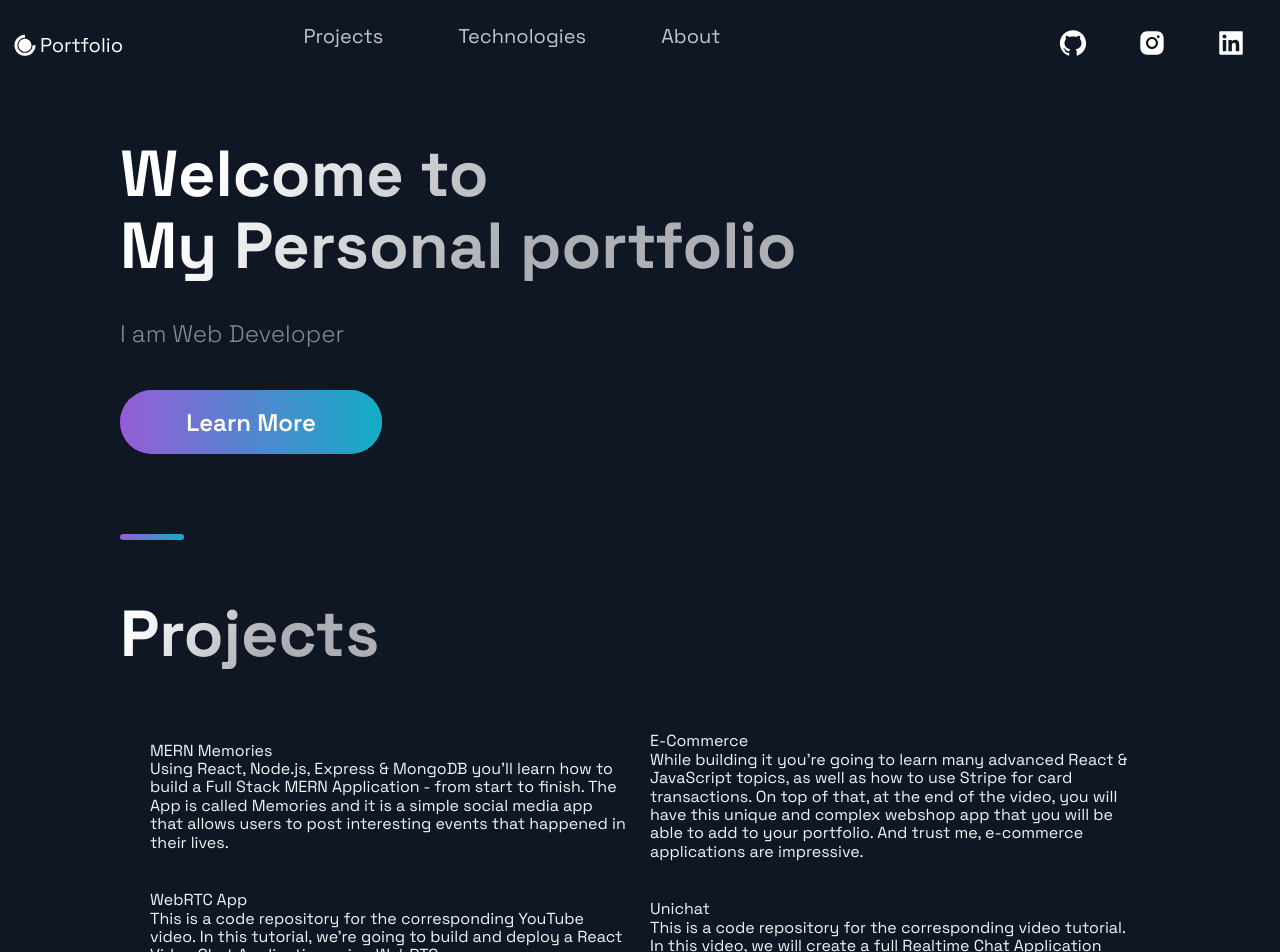
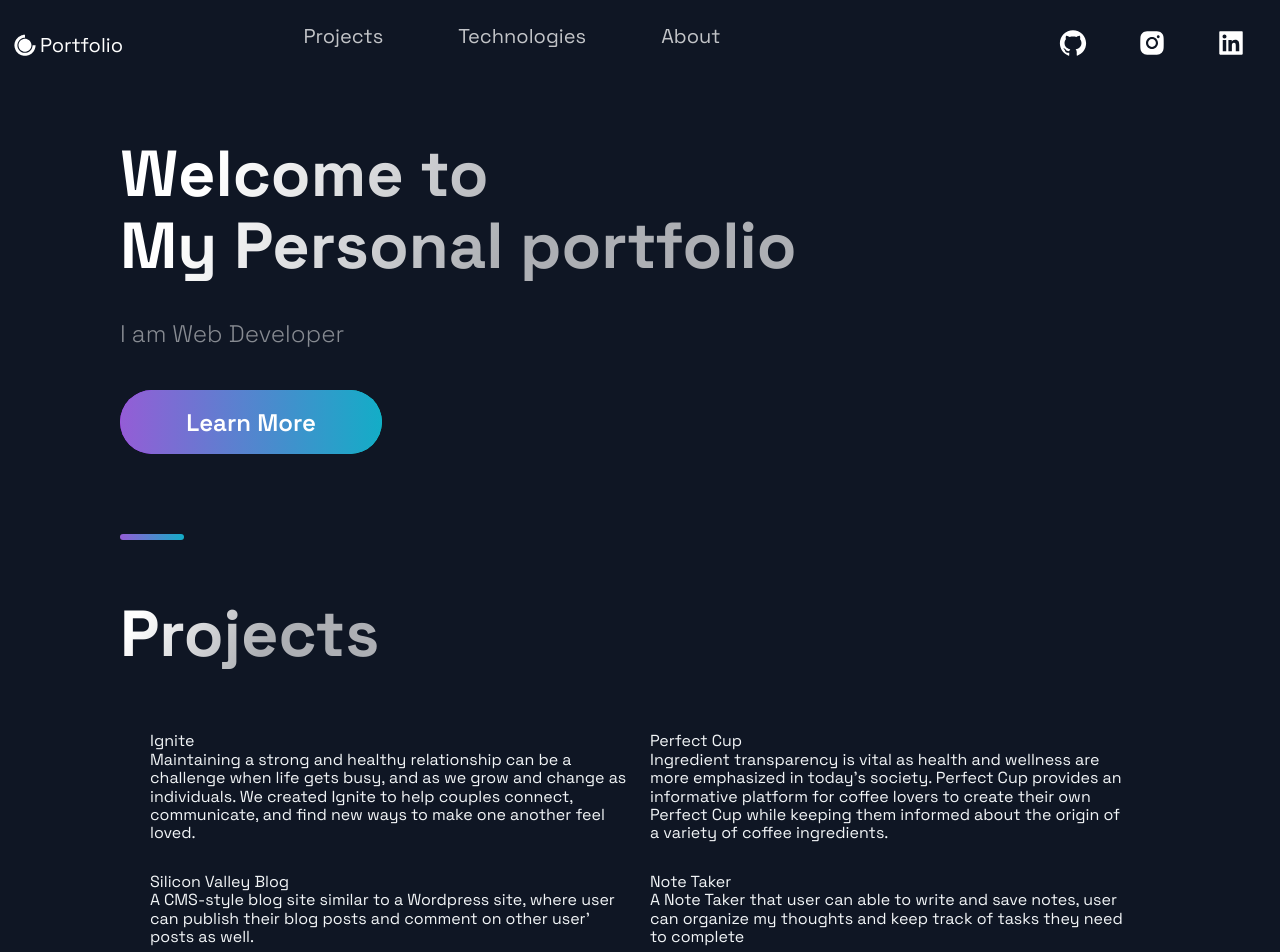
Before and after one commit to willyhuang18/Portfolio, a Next.js app: page / in a window 1280 px wide. Shown: the top 952 px of the page. Built offline with nearby package versions, Linux system fonts and the light colour scheme.

Commit message:
updating the projects constants

```diff
--- a/src/constants/constants.js
+++ b/src/constants/constants.js
@@ -1,38 +1,38 @@
 export const projects = [
   {
-    title: 'MERN Memories',
-    description: "Using React, Node.js, Express & MongoDB you'll learn how to build a Full Stack MERN Application - from start to finish. The App is called Memories and it is a simple social media app that allows users to post interesting events that happened in their lives.",
+    title: 'Ignite',
+    description: "Maintaining a strong and healthy relationship can be a challenge when life gets busy, and as we grow and change as individuals. We created Ignite to help couples connect, communicate, and find new ways to make one another feel loved.",
       image: '/images/1.png',
       tags: ['Mongo', 'Express', 'React', 'Node'],
-    source: 'https://google.com',
-    visit: 'https://google.com',
+    source: 'https://github.com/lesliejpatino/Ignite',
+    visit: 'https://fierce-sands-31159.herokuapp.com/',
     id: 0,
   },
   {
-    title: 'E-Commerce',
-    description:"While building it you're going to learn many advanced React & JavaScript topics, as well as how to use Stripe for card transactions. On top of that, at the end of the video, you will have this unique and complex webshop app that you will be able to add to your portfolio. And trust me, e-commerce applications are impressive.",
+    title: 'Perfect Cup',
+    description:"Ingredient transparency is vital as health and wellness are more emphasized in today's society. Perfect Cup provides an informative platform for coffee lovers to create their own Perfect Cup while keeping them informed about the origin of a variety of coffee ingredients.",
     image: '/images/2.png',
-    tags: ['React', 'JavaScript'],
-    source: 'https://google.com',
-    visit: 'https://google.com',
+    tags: ['MySQL', 'JavaScript','Node','Express'],
+    source: 'https://github.com/MChambersIV/Perfect-Cup',
+    visit: 'https://powerful-wildwood-54385.herokuapp.com/',
     id: 1,
   },
   {
-    title: 'WebRTC App',
-    description: "This is a code repository for the corresponding YouTube video. In this tutorial, we're going to build and deploy a React Video Chat Application using WebRTC.",
+    title: 'Silicon Valley Blog',
+    description: " A CMS-style blog site similar to a Wordpress site, where user can publish their blog posts and comment on other user' posts as well.",
       image: '/images/3.jpg',
-      tags: ['React', 'WebRTC'],
-    source: 'https://google.com',
-    visit: 'https://google.com',
+      tags: ['MySQL', 'JavaScript','Node','Express','HandleBars'],
+    source: 'https://github.com/willyhuang18/Silicon-Valley-Blog',
+    visit: 'https://enigmatic-cove-14709.herokuapp.com/',
     id: 2,
   },
   {
-    title: 'Unichat',
-    description: "This is a code repository for the corresponding video tutorial. In this video, we will create a full Realtime Chat Application",
+    title: 'Note Taker',
+    description: "A Note Taker that user can able to write and save notes, user can organize my thoughts and keep track of tasks they need to complete",
     image: '/images/4.jpg',
-    tags: ['React', 'ChatEngine', 'Firebase'],
-    source: 'https://google.com',
-    visit: 'https://google.com',
+    tags: ['MySQL', 'JavaScript','Node','Express'],
+    source: 'https://github.com/willyhuang18/Note-Taker',
+    visit: 'https://arcane-temple-53098.herokuapp.com/',
     id: 3,
   },
 ];
```
